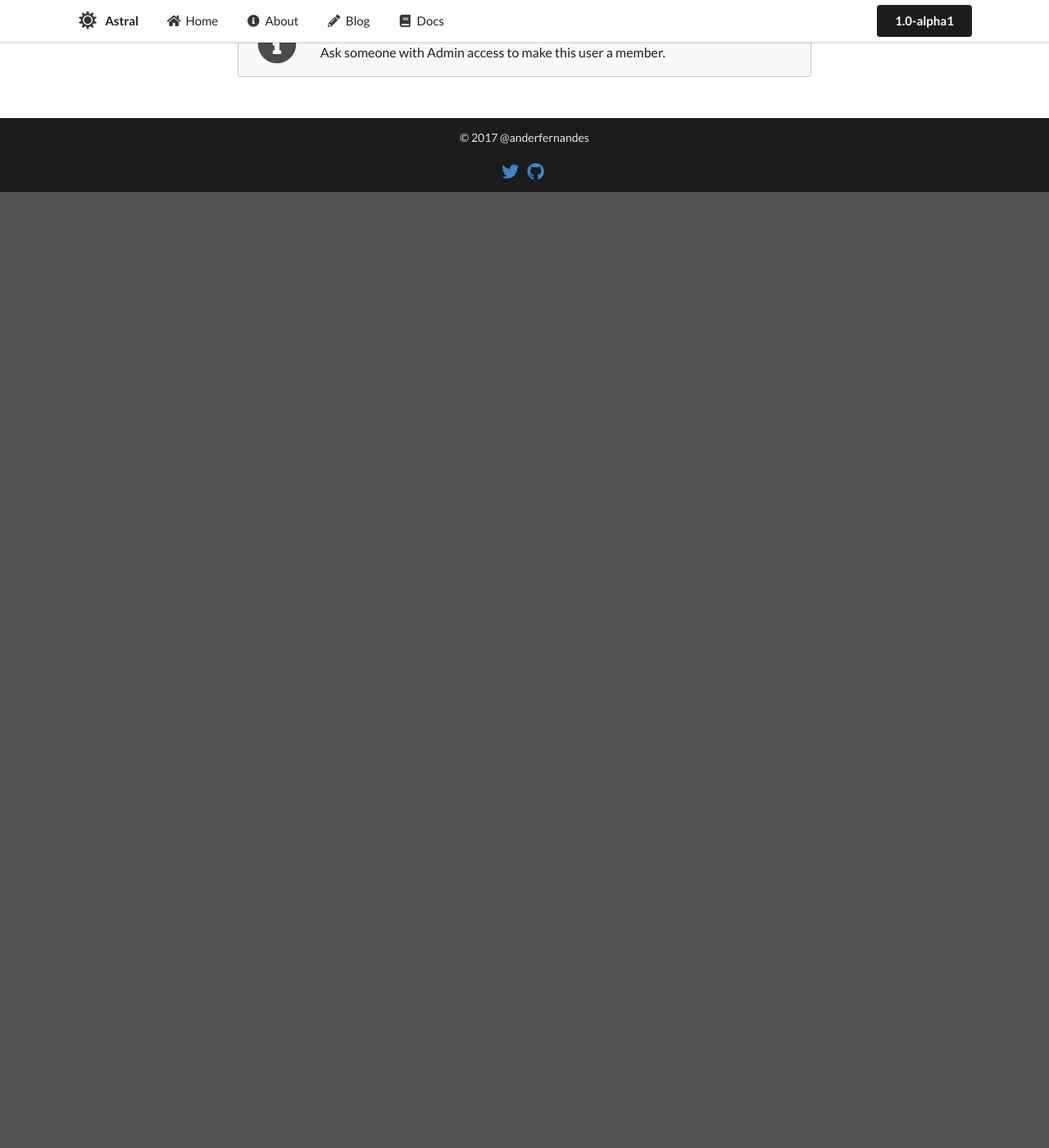
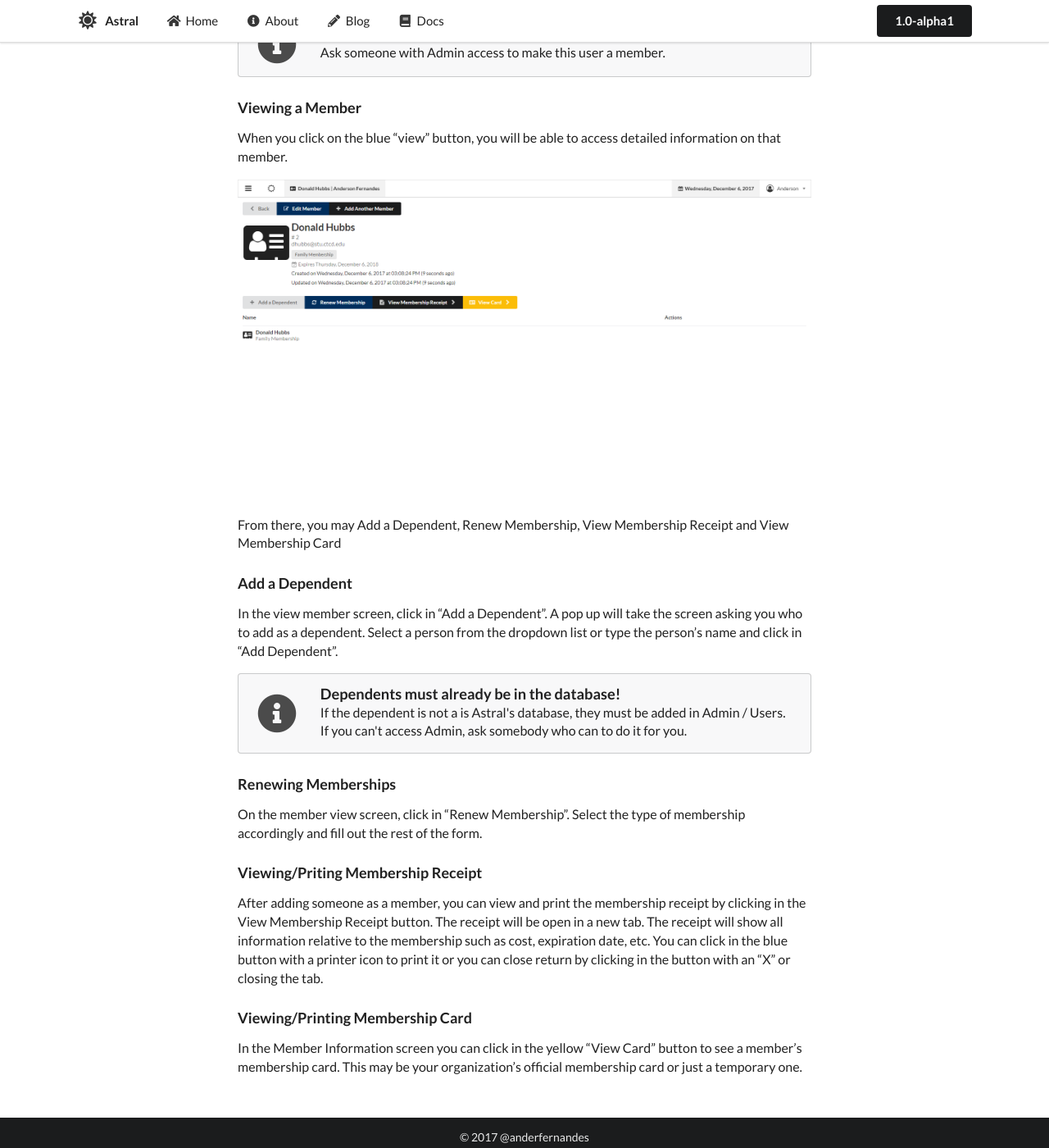
Before and after one commit to anderfernandes/astral-docs, a Jekyll site: the page built from docs/1.0-alpha1/cashier/index.md, in a window 1280 px wide and 1400 px high, scrolled down 9503 px. Shown: the whole window at 82% size. Built offline with Jekyll 4.4.1, drawn with Linux system fonts in a browser that asks for light colours; nearby versions of some CDN libraries; before the commit the page ends 9737 px from its top, so only the background shows below that.

Commit message:
Updated membership docs

```diff
--- a/docs/1.0-alpha1/cashier/index.md
+++ b/docs/1.0-alpha1/cashier/index.md
@@ -281,3 +281,35 @@ Click on the Add Member icon and fill in all their information. Select the membe
     Ask someone with Admin access to make this user a member.
   </div>
 </div>
+
+### Viewing a Member
+
+When you click on the blue "view" button, you will be able to access detailed information on that member.
+
+<img src="/assets/images/cashier-view-member.png" class="ui image" />
+
+From there, you may Add a Dependent, Renew Membership, View Membership Receipt and View Membership Card
+
+### Add a Dependent
+
+In the view member screen, click in "Add a Dependent". A pop up will take the screen asking you who to add as a dependent. Select a person from the dropdown list or type the person's name and click in "Add Dependent".
+
+<div class="ui icon message">
+  <i class="info circle icon"></i>
+  <div class="content">
+    <div class="header">Dependents must already be in the database!</div>
+    If the dependent is not a is Astral's database, they must be added in Admin / Users. If you can't access Admin, ask somebody who can to do it for you.
+  </div>
+</div>
+
+### Renewing Memberships
+
+On the member view screen, click in "Renew Membership". Select the type of membership accordingly and fill out the rest of the form.
+
+### Viewing/Priting Membership Receipt
+
+After adding someone as a member, you can view and print the membership receipt by clicking in the View Membership Receipt button. The receipt will be open in a new tab. The receipt will show all information relative to the membership such as cost, expiration date, etc. You can click in the blue button with a printer icon to print it or you can close return by clicking in the button with an "X" or closing the tab.
+
+### Viewing/Printing Membership Card
+
+In the Member Information screen you can click in the yellow "View Card" button to see a member's membership card. This may be your organization's official membership card or just a temporary one.
```
Also changed, not shown: assets/images/cashier-find-sale.png, assets/images/cashier-view-member.png (added).
